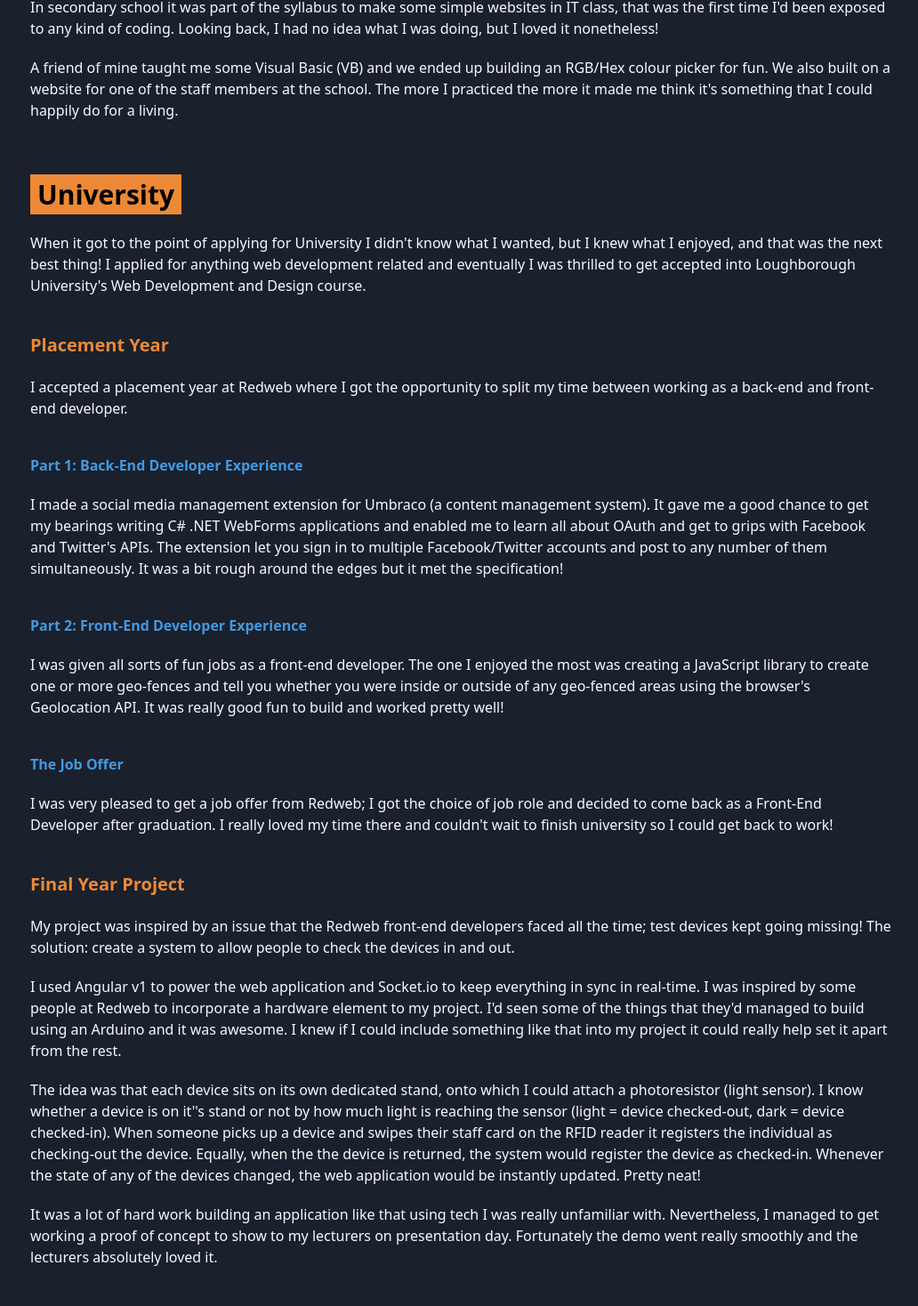
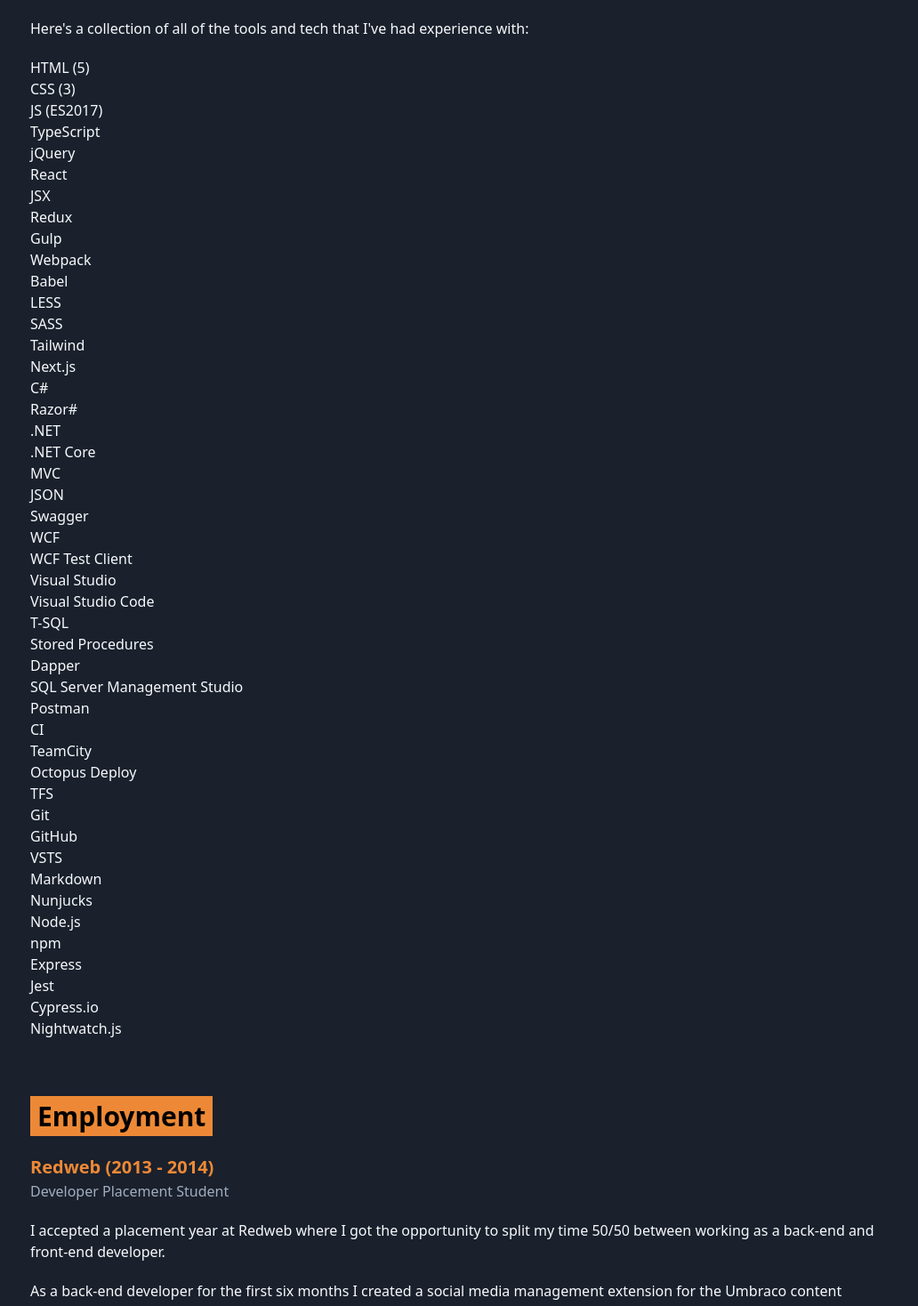
Before and after one commit to ryanmaffey/ryanmaffey.dev, a Next.js app: page /about in a window 1280 px wide. Shown: the part 495-1963 px from the top of the page at 89% size, without its empty margins (122-1154 px from the left). Built offline with nearby package versions, Linux system fonts and the light colour scheme.

Commit message:
updated about page

```diff
--- a/pages/about/index.tsx
+++ b/pages/about/index.tsx
@@ -21,160 +21,138 @@ const AboutPage: React.StatelessComponent<IProps> = (props) => {
             </div>
             <div className="container page">
                 <div className="mb-10">
-                    <h2>How Did I Get into Web Development?</h2>
+                    {/* === SKILLS ====================================== */}
+
+                    <section className="mt-16">
+                        <h2>Skills</h2>
                         <p>
-                        In secondary school it was part of the syllabus to make
-                        some simple websites in IT class, that was the first
-                        time I'd been exposed to any kind of coding. Looking
-                        back, I had no idea what I was doing, but I loved it
-                        nonetheless!
+                            Here's a collection of all of the tools and tech
+                            that I've had experience with:
+                        </p>
+                        <ul className="c-tag-list">
+                            <li className="c-tag">HTML (5)</li>
+                            <li className="c-tag">CSS (3)</li>
+                            <li className="c-tag">JS (ES2017)</li>
+                            <li className="c-tag">TypeScript</li>
+                            <li className="c-tag">jQuery</li>
+                            <li className="c-tag">React</li>
+                            <li className="c-tag">JSX</li>
+                            <li className="c-tag">Redux</li>
+                            <li className="c-tag">Gulp</li>
+                            <li className="c-tag">Webpack</li>
+                            <li className="c-tag">Babel</li>
+                            <li className="c-tag">LESS</li>
+                            <li className="c-tag">SASS</li>
+                            <li className="c-tag">Tailwind</li>
+                            <li className="c-tag">Next.js</li>
+                            <li className="c-tag">C#</li>
+                            <li className="c-tag">Razor#</li>
+                            <li className="c-tag">.NET</li>
+                            <li className="c-tag">.NET Core</li>
+                            <li className="c-tag">MVC</li>
+                            <li className="c-tag">JSON</li>
+                            <li className="c-tag">Swagger</li>
+                            <li className="c-tag">WCF</li>
+                            <li className="c-tag">WCF Test Client</li>
+                            <li className="c-tag">Visual Studio</li>
+                            <li className="c-tag">Visual Studio Code</li>
+                            <li className="c-tag">T-SQL</li>
+                            <li className="c-tag">Stored Procedures</li>
+                            <li className="c-tag">Dapper</li>
+                            <li className="c-tag">
+                                SQL Server Management Studio
+                            </li>
+                            <li className="c-tag">Postman</li>
+                            <li className="c-tag">CI</li>
+                            <li className="c-tag">TeamCity</li>
+                            <li className="c-tag">Octopus Deploy</li>
+                            <li className="c-tag">TFS</li>
+                            <li className="c-tag">Git</li>
+                            <li className="c-tag">GitHub</li>
+                            <li className="c-tag">VSTS</li>
+                            <li className="c-tag">Markdown</li>
+                            <li className="c-tag">Nunjucks</li>
+                            <li className="c-tag">Node.js</li>
+                            <li className="c-tag">npm</li>
+                            <li className="c-tag">Express</li>
+                            <li className="c-tag">Jest</li>
+                            <li className="c-tag">Cypress.io</li>
+                            <li className="c-tag">Nightwatch.js</li>
+                        </ul>
+                    </section>
+
+                    {/* === EMPLOYMENT ====================================== */}
+
+                    <section className="mt-16">
+                        <h2>Employment</h2>
+
+                        <h3 className="mb-0">Redweb (2013 - 2014)</h3>
+                        <p className="text-gray-500">
+                            Developer Placement Student
+                        </p>
+
+                        <p>
+                            I accepted a placement year at{" "}
+                            <Anchor
+                                href="https://www.redweb.com/"
+                                isExternalLink
+                            >
+                                Redweb
+                            </Anchor>{" "}
+                            where I got the opportunity to split my time 50/50
+                            between working as a back-end and front-end
+                            developer.
                         </p>
                         <p>
-                        A friend of mine taught me some Visual Basic (VB) and we
-                        ended up building an RGB/Hex colour picker for fun. We
-                        also built on a website for one of the staff members at
-                        the school. The more I practiced the more it made me
-                        think it's something that I could happily do for a
-                        living.
-                    </p>
-                    <h2>University</h2>
-                    <p>
-                        When it got to the point of applying for University I
-                        didn't know what I wanted, but I knew what I enjoyed,
-                        and that was the next best thing! I applied for anything
-                        web development related and eventually I was thrilled to
-                        get accepted into{" "}
-                        <Anchor href="https://www.lboro.ac.uk/" isExternalLink>
-                            Loughborough University
-                        </Anchor>
-                        's Web Development and Design course.
-                    </p>
-                    <h3>Placement Year</h3>
-                    <p>
-                        I accepted a placement year at{" "}
-                        <Anchor href="https://www.redweb.com/" isExternalLink>
-                            Redweb
-                        </Anchor>{" "}
-                        where I got the opportunity to split my time between
-                        working as a back-end and front-end developer.
-                    </p>
-                    <h4>Part 1: Back-End Developer Experience</h4>
-                    <p>
-                        I made a social media management extension for{" "}
+                            As a back-end developer for the first six months I
+                            created a social media management extension for the{" "}
                             <Anchor href="https://umbraco.com/" isExternalLink>
                                 Umbraco
                             </Anchor>{" "}
-                        (a content management system). It gave me a good chance
-                        to get my bearings writing C# .NET WebForms applications
-                        and enabled me to learn all about{" "}
-                        <Anchor href="https://oauth.net/" isExternalLink>
-                            OAuth
-                        </Anchor>{" "}
-                        and get to grips with Facebook and Twitter's APIs. The
-                        extension let you sign in to multiple Facebook/Twitter
-                        accounts and post to any number of them simultaneously.
-                        It was a bit rough around the edges but it met the
-                        specification!
+                            content management system.
                         </p>
-                    <h4>Part 2: Front-End Developer Experience</h4>
                         <p>
-                        I was given all sorts of fun jobs as a front-end
-                        developer. The one I enjoyed the most was creating a
-                        JavaScript library to create one or more geo-fences and
-                        tell you whether you were inside or outside of any
-                        geo-fenced areas using the browser's{" "}
+                            As a front-end developer for the final six months I
+                            was given a range of smaller projects, but the one I
+                            enjoyed the most was creating a JavaScript library
+                            to create one or more geo-fences and tell you
+                            whether you were inside or outside of any geo-fenced
+                            areas using the browser's{" "}
                             <Anchor
                                 href="https://developer.mozilla.org/en-US/docs/Web/API/Geolocation_API"
                                 isExternalLink
                             >
                                 Geolocation API
                             </Anchor>
-                        . It was really good fun to build and worked pretty
-                        well!
+                            .
                         </p>
-                    <h4>The Job Offer</h4>
+
+                        <h3 className="mb-0">Redweb (2015 - 2017)</h3>
+                        <p className="text-gray-500">Front-End Developer</p>
+
                         <p>
-                        I was very pleased to get a job offer from Redweb; I got
-                        the choice of job role and decided to come back as a
-                        Front-End Developer after graduation. I really loved my
-                        time there and couldn't wait to finish university so I
-                        could get back to work!
-                    </p>
-                    <h3>Final Year Project</h3>
-                    <p>
-                        My project was inspired by an issue that the Redweb
-                        front-end developers faced all the time; test devices
-                        kept going missing! The solution: create a system to
-                        allow people to check the devices in and out.
-                    </p>
-                    <p>
-                        I used{" "}
-                        <Anchor href="https://angularjs.org/" isExternalLink>
-                            Angular v1
-                        </Anchor>{" "}
-                        to power the web application and{" "}
-                        <Anchor href="https://socket.io/" isExternalLink>
-                            Socket.io
-                        </Anchor>{" "}
-                        to keep everything in sync in real-time. I was inspired
-                        by some people at Redweb to incorporate a hardware
-                        element to my project. I'd seen some of the things that
-                        they'd managed to build using an{" "}
-                        <Anchor href="https://www.arduino.cc/" isExternalLink>
-                            Arduino
-                        </Anchor>{" "}
-                        and it was awesome. I knew if I could include something
-                        like that into my project it could really help set it
-                        apart from the rest.
-                    </p>
-                    <p>
-                        The idea was that each device sits on its own dedicated
-                        stand, onto which I could attach a photoresistor (light
-                        sensor). I know whether a device is on it''s stand or
-                        not by how much light is reaching the sensor (light =
-                        device checked-out, dark = device checked-in). When
-                        someone picks up a device and swipes their staff card on
-                        the RFID reader it registers the individual as
-                        checking-out the device. Equally, when the the device is
-                        returned, the system would register the device as
-                        checked-in. Whenever the state of any of the devices
-                        changed, the web application would be instantly updated.
-                        Pretty neat!
-                    </p>
-                    <p>
-                        It was a lot of hard work building an application like
-                        that using tech I was really unfamiliar with.
-                        Nevertheless, I managed to get working a proof of
-                        concept to show to my lecturers on presentation day.
-                        Fortunately the demo went really smoothly and the
-                        lecturers absolutely loved it.
-                    </p>
-                    <h3>Graduation</h3>
-                    <p>
-                        After all my hard work I proudly achieved my First Class
-                        Honours Degree. Even today I am still incredibly pleased
-                        with what I managed to accomplish.
-                    </p>
-                    <h2>Work</h2>
-                    <h3>Redweb (2015 - 2017)</h3>
-                    <p className="font-bold">Front-End Developer</p>
-                    <p>
-                        And so I was back! I was mostly responsible for creating
-                        the visual components, forms, search pages, etc. for
-                        large sites built on top of{" "}
-                        <Anchor href="https://www.sitecore.com/" isExternalLink>
+                            And so I was back! I was mostly responsible for
+                            creating the visual components, forms, search pages,
+                            etc. for large sites built on top of{" "}
+                            <Anchor
+                                href="https://www.sitecore.com/"
+                                isExternalLink
+                            >
                                 Sitecore
                             </Anchor>{" "}
                             (another content management system).
                         </p>
                         <p>
-                        During my time here I was able to really progress my CSS
-                        &amp; JS skills. I learned about{" "}
+                            During my time here I was able to really progress my
+                            CSS &amp; JS skills. I learned about{" "}
                             <Anchor href="https://gulpjs.com/" isExternalLink>
                                 Gulp
                             </Anchor>{" "}
                             and{" "}
-                        <Anchor href="https://sass-lang.com/" isExternalLink>
+                            <Anchor
+                                href="https://sass-lang.com/"
+                                isExternalLink
+                            >
                                 Sass
                             </Anchor>
                             , I removed my reliance on{" "}
@@ -185,27 +163,31 @@ const AboutPage: React.StatelessComponent<IProps> = (props) => {
                         </p>
                         <p>
                             Redweb was a brilliant start to my career, but after
-                        couple of years I felt as though it was time to move on.
-                        I knew I had more to offer but there wasn't the scope
-                        for me to grow like I wanted to. I have very fond
-                        memories of my time there and I learned a lot from the
-                        job and the people.
+                            couple of years I felt as though it was time to move
+                            on. I knew I had more to offer but there wasn't the
+                            scope for me to grow like I wanted to. I have very
+                            fond memories of my time there and I learned a lot
+                            from the job and the people.
                         </p>
-                    <h3>Amigo Loans (2017 - Present)</h3>
-                    <p className="font-bold">Front-End Software Engineer</p>
+
+                        <h3 className="mb-0">Amigo Loans (2017 - Present)</h3>
+                        <p className="text-gray-500">
+                            Front-End Software Engineer
+                        </p>
+
                         <p>
                             I have massively grown as a developer as a result of
                             working at Amigo. Despite my job title I have
-                        essentially become a full-stack developer. I've learned
-                        a lot about building .NET /{" "}
+                            essentially become a full-stack developer. I've
+                            learned a lot about building .NET /{" "}
                             <Anchor
                                 href="https://docs.microsoft.com/en-gb/dotnet/core/"
                                 isExternalLink
                             >
                                 .NET Core
                             </Anchor>{" "}
-                        MVC applications and services, and building front-ends
-                        using{" "}
+                            MVC applications and services, and building
+                            front-ends using{" "}
                             <Anchor href="https://reactjs.org/" isExternalLink>
                                 React
                             </Anchor>
@@ -214,7 +196,10 @@ const AboutPage: React.StatelessComponent<IProps> = (props) => {
                                 Redux
                             </Anchor>
                             ,{" "}
-                        <Anchor href="https://webpack.js.org/" isExternalLink>
+                            <Anchor
+                                href="https://webpack.js.org/"
+                                isExternalLink
+                            >
                                 Webpack
                             </Anchor>{" "}
                             ,{" "}
@@ -225,13 +210,15 @@ const AboutPage: React.StatelessComponent<IProps> = (props) => {
                                 TypeScript
                             </Anchor>{" "}
                             and more. All of this knowledge has completely
-                        transformed my ability and confidence as a developer.
+                            transformed my ability and confidence as a
+                            developer.
                         </p>
                         <p>
                             I also look after all of the Engineering placement
-                        students when they first join the team. I help them get
-                        set up, settled in and generally be there whenever they
-                        have any questions, technical or otherwise.
+                            students when they first join the team. I help them
+                            get set up, settled in and generally be there
+                            whenever they have any questions, technical or
+                            otherwise.
                         </p>
                         <p>
                             If you're interested in joining the team{" "}
@@ -242,6 +229,87 @@ const AboutPage: React.StatelessComponent<IProps> = (props) => {
                                 we're always hiring!
                             </Anchor>
                         </p>
+                    </section>
+
+                    {/* === EDUCATION ====================================== */}
+
+                    <section className="mt-16">
+                        <h2>Education</h2>
+
+                        <p>
+                            I'm very proud to have been awarded a First Class
+                            Honours Degree in Web Development and Design{" "}
+                            <Anchor
+                                href="https://www.lboro.ac.uk/"
+                                isExternalLink
+                            >
+                                Loughborough University
+                            </Anchor>
+                            . My stand-out achievement throughout my time at
+                            University is definitely my Final Year Project,
+                            which was inspired by my experiences during my
+                            placement year.
+                        </p>
+
+                        <h3>Final Year Project</h3>
+
+                        <p>
+                            The Front-End Developers at Redweb faced the same
+                            problem frequently; test devices kept going missing!
+                            The solution: create a system to allow people to
+                            check the devices in and out so that we can see who
+                            has which device.
+                        </p>
+                        <p>
+                            I used{" "}
+                            <Anchor
+                                href="https://angularjs.org/"
+                                isExternalLink
+                            >
+                                Angular v1
+                            </Anchor>{" "}
+                            to power the web application and{" "}
+                            <Anchor href="https://socket.io/" isExternalLink>
+                                Socket.io
+                            </Anchor>{" "}
+                            to keep everything in sync in real-time. I was
+                            inspired by some people at Redweb to incorporate a
+                            hardware element to my project. I'd seen some of the
+                            things that they'd managed to build using an{" "}
+                            <Anchor
+                                href="https://www.arduino.cc/"
+                                isExternalLink
+                            >
+                                Arduino
+                            </Anchor>{" "}
+                            and it was awesome. I knew if I could include
+                            something like that into my project it could really
+                            help set it apart from the rest.
+                        </p>
+                        <p>
+                            The idea was that each device sits on its own
+                            dedicated stand, onto which I could attach a
+                            photoresistor (light sensor). I know whether a
+                            device is on it''s stand or not by how much light is
+                            reaching the sensor (light = device checked-out,
+                            dark = device checked-in). When someone picks up a
+                            device and swipes their staff card on the RFID
+                            reader it registers the individual as checking-out
+                            the device. Equally, when the the device is
+                            returned, the system would register the device as
+                            checked-in. Whenever the state of any of the devices
+                            changed, the web application would be instantly
+                            updated. Pretty neat!
+                        </p>
+                        <p>
+                            It was a lot of hard work building an application
+                            like that using tech I was really unfamiliar with.
+                            Nevertheless, I managed to get working a proof of
+                            concept to show to my lecturers on presentation day.
+                            Fortunately the demo went really smoothly and the
+                            lecturers absolutely loved it.
+                        </p>
+                    </section>
                 </div>
             </div>
         </Layout>
--- a/styles/index.css
+++ b/styles/index.css
@@ -67,6 +67,9 @@ p + h4 {
 @import "./link.css";
 @import "./link-button.css";
 
+@import "./tag.css";
+@import "./tag-list.css";
+
 @import "./utilities.css";
 
 @tailwind components;
--- /dev/null
+++ b/styles/tag-list.css
@@ -0,0 +1,3 @@
+.c-tag-list {
+    @apply flex flex-wrap;
+}
--- /dev/null
+++ b/styles/tag.css
@@ -0,0 +1,3 @@
+.c-tag {
+    @apply inline-flex px-2 py-1 bg-gray-800 mr-2 mb-2;
+}
```
Lines whose indentation alone changed are shown as unchanged.
